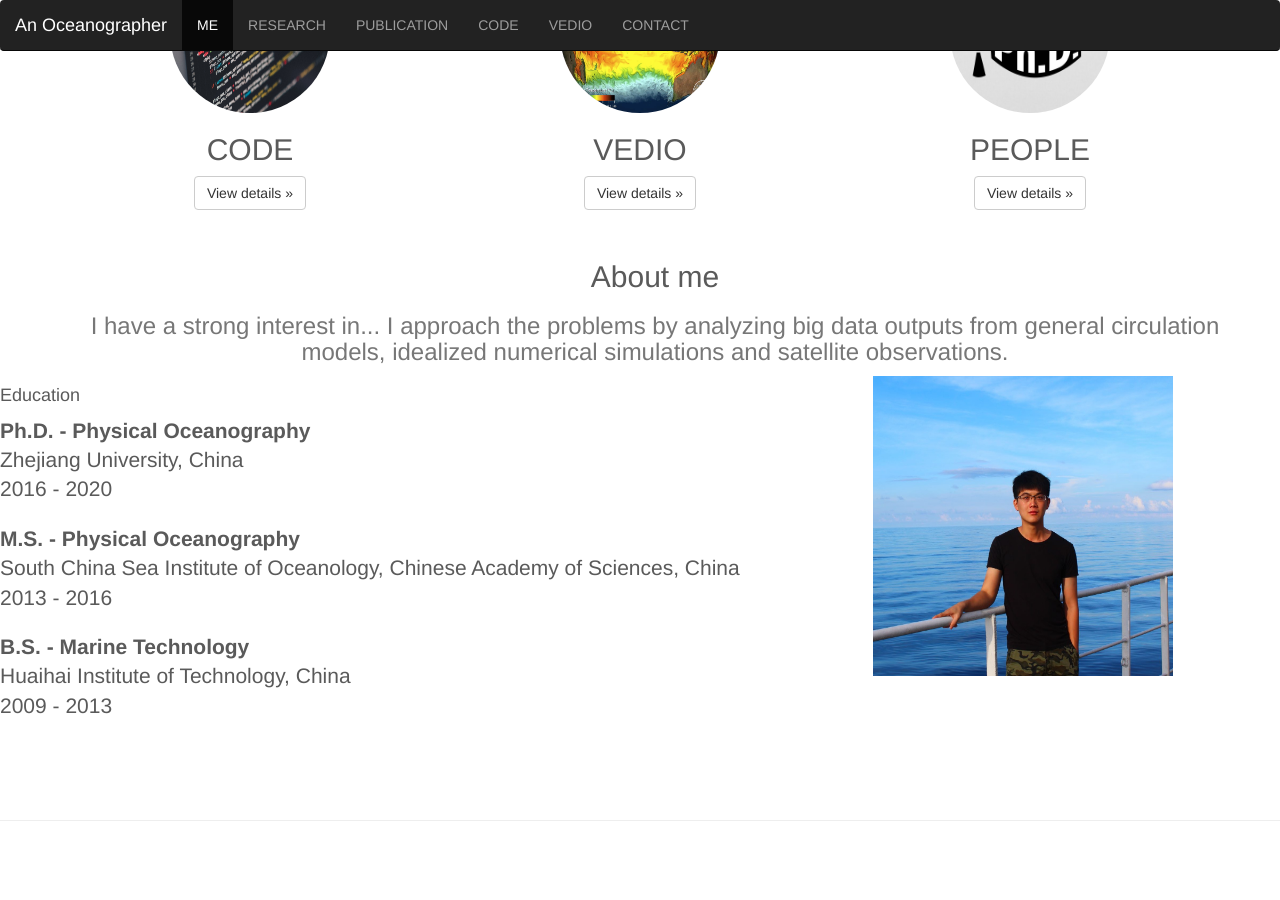
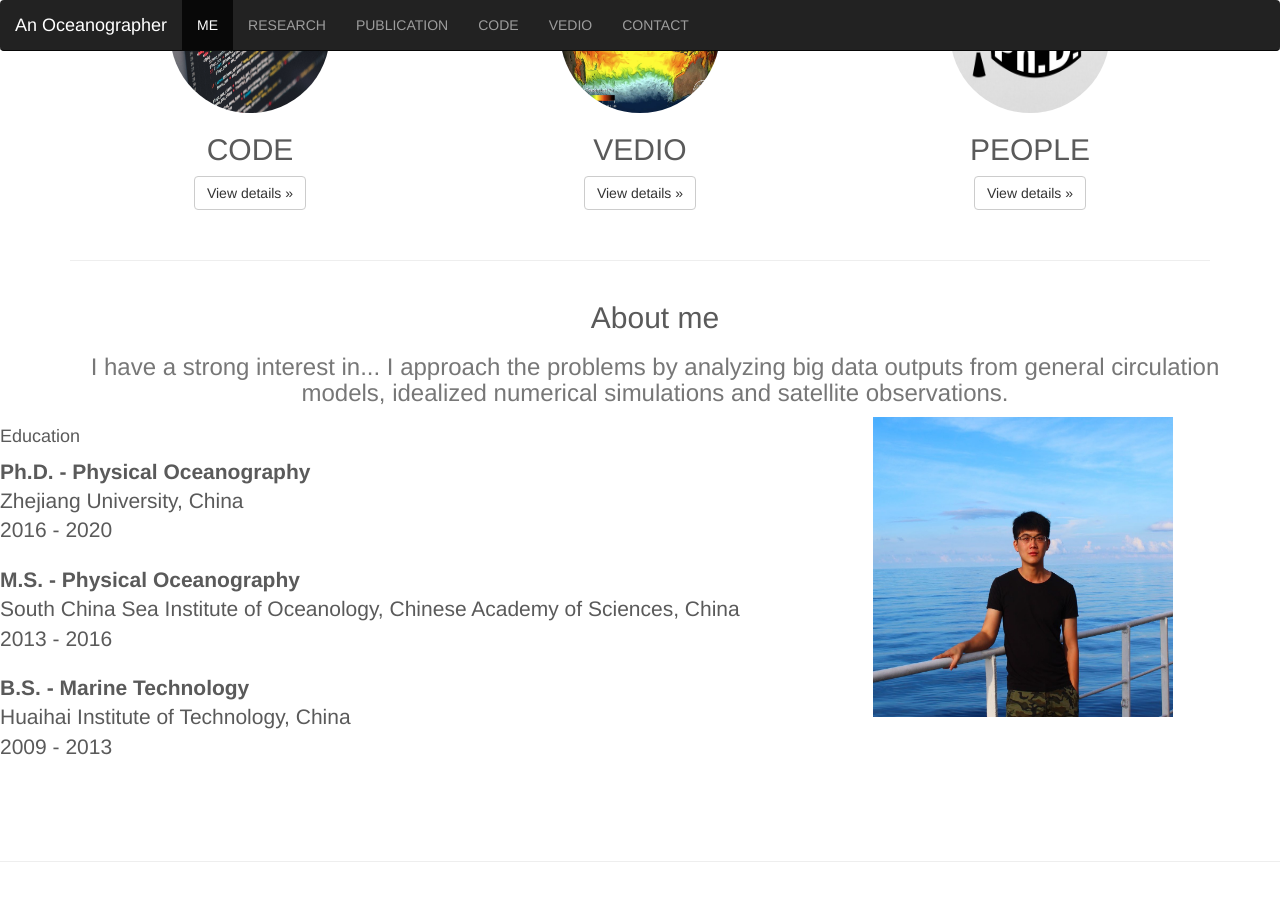
Before and after one commit to liutongya/liutongya.github.io, a Jekyll site: the page built from index.html, in a window 1280 px wide and 900 px high, scrolled down 894 px. Built offline with Jekyll 4.4.1, drawn with Linux system fonts in a browser that asks for light colours.

Commit message:
Update index.html

```diff
--- a/index.html
+++ b/index.html
@@ -52,7 +52,7 @@
 
 
       <!-- START THE FEATURETTES -->
-    <section id="about" class="{% cycle '', 'bg-light-gray' %}">
+    <hr id="about" class="{% cycle '', 'bg-light-gray' %}">
       <div class="container">
         <div class="row">
           <div class="col-lg-12 text-center">
```
